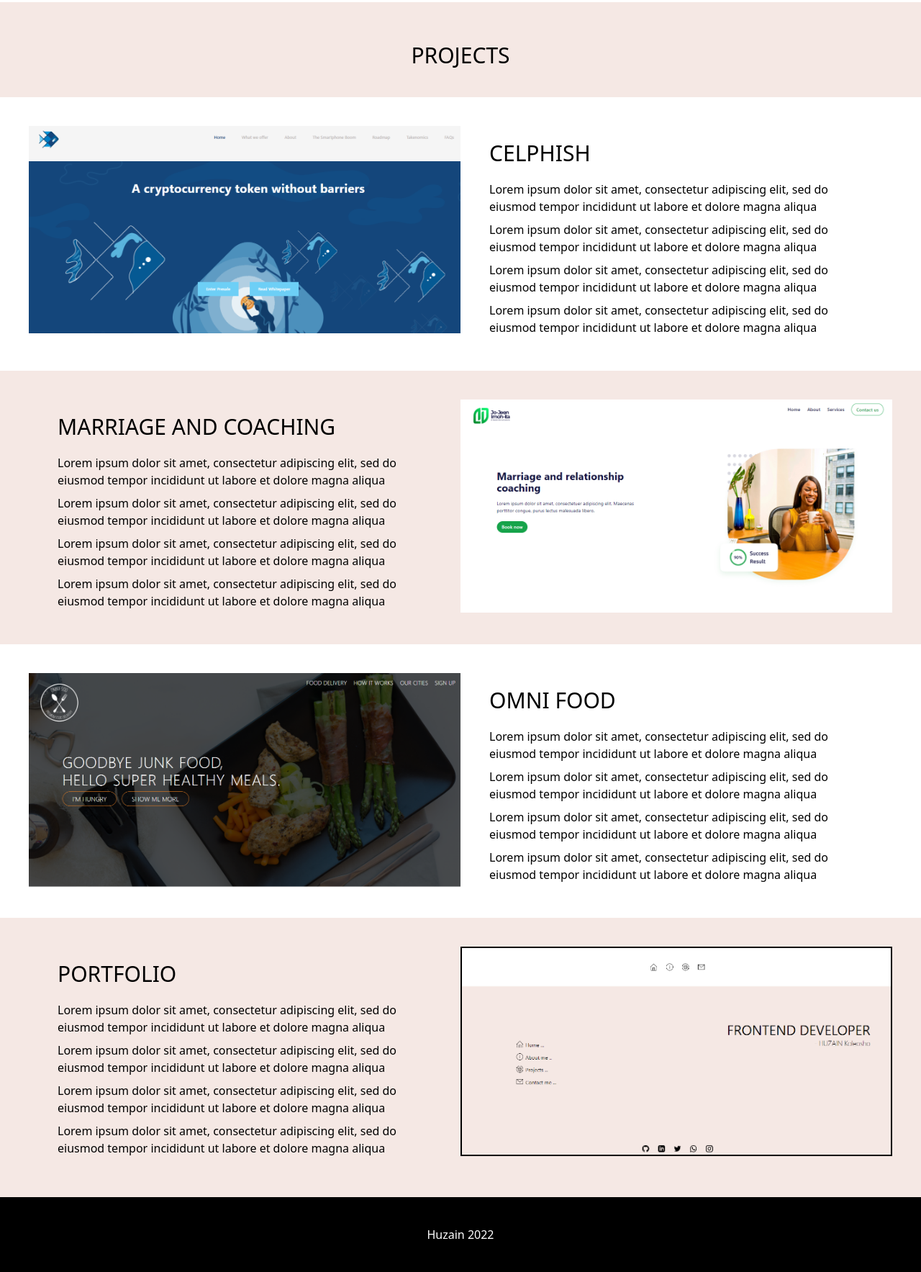
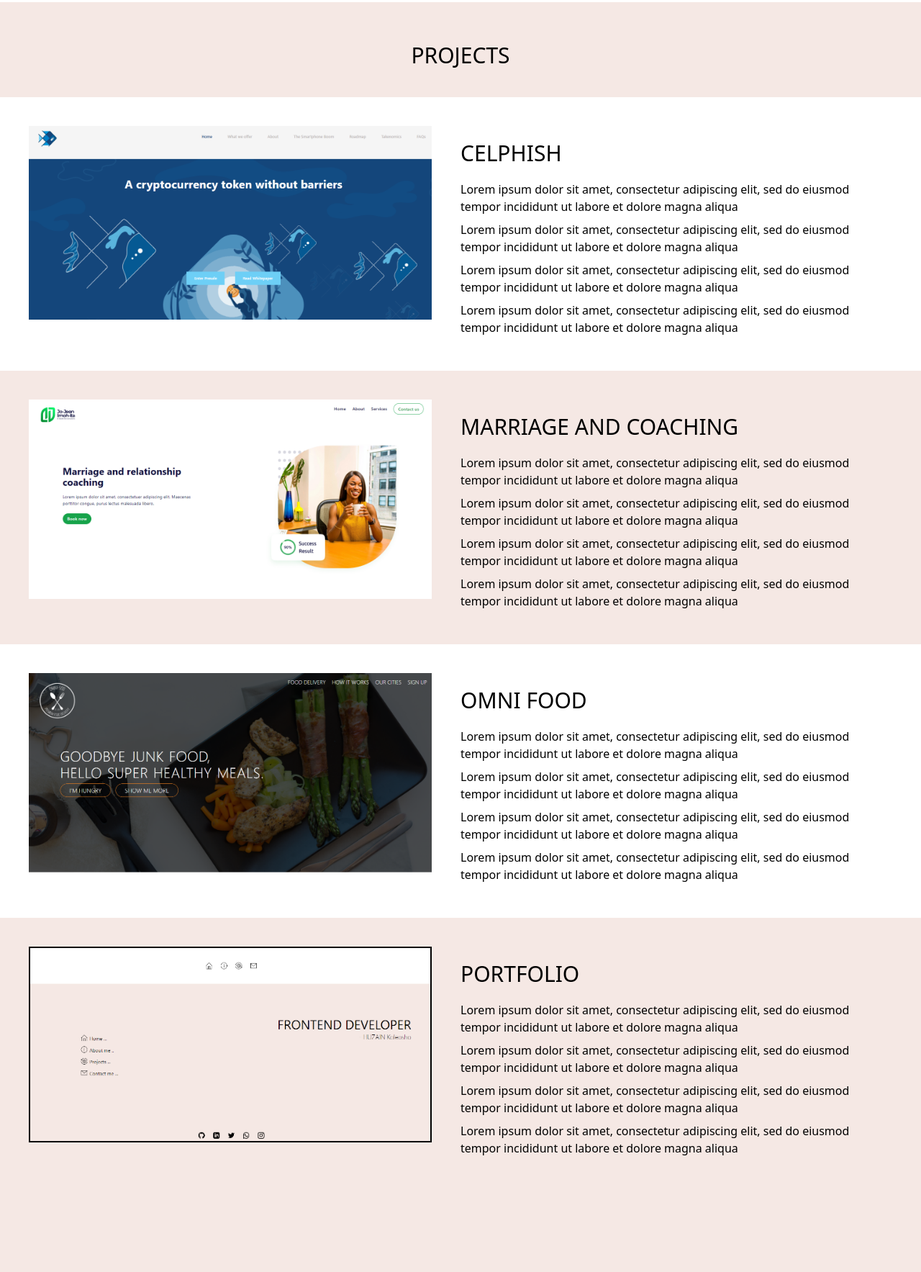
Before and after one commit to Uzayn/Old-portfolio, a website: page projects.html in a window 1280 px wide. Shown: the part 133-1900 px from the top of the page at 72% size. After the commit the page ends 1796 px from the top, so only its background shows below. Drawn offline with nearby package versions, Linux system fonts and the light colour scheme.

Commit message:
general update

```diff
--- a/projects.html
+++ b/projects.html
@@ -39,21 +39,21 @@
         </div>
 
         <div>
-            <div class="text-center text-3xl pt-14 pb-10">PROJECTS</div>
+            <div class="text-center font-light text-2xl md:text-3xl pt-14 pb-10">PROJECTS</div>
         </div>
 
         <div class="grid-flow-row">
 
             <div class="bg-white">
-                <div class="flex p-10">
-                    <div class="w-1/2">
+                <div class="grid md:flex p-10">
+                    <div class=" md:w-1/2">
                         <a href="https://uzayn.github.io/celphish-crypto/"><img class="" src="resources/CF.png" alt=""></a>
                     </div>
-                    <div class="w-1/2 pt-5">
-                        <div class="mx-10">
+                    <div class="md:mx-10 md:w-1/2 pt-5">
+                        <div class="">
                             <div class="text-left text-3xl">CELPHISH</div>
                         </div>
-                        <ol class="mx-10 pt-3">
+                        <ol class=" pt-3">
                             <li class="my-2">Lorem ipsum dolor sit amet, consectetur adipiscing elit, sed do eiusmod tempor incididunt ut labore et dolore magna aliqua</li>
                             <li class="my-2">Lorem ipsum dolor sit amet, consectetur adipiscing elit, sed do eiusmod tempor incididunt ut labore et dolore magna aliqua</li>
                             <li class="my-2">Lorem ipsum dolor sit amet, consectetur adipiscing elit, sed do eiusmod tempor incididunt ut labore et dolore magna aliqua</li>
@@ -70,42 +70,42 @@
 
 
 
-            <div class="flex p-10">
-                <div class="w-1/2 pt-5">
-                    <div class="mx-10 flex justify-between">
+            <div class="grid md:flex p-10">
+                <div class="md:mx-10 md:w-1/2 pt-5 order-2">
+                    <div class="flex justify-between">
                         <div class="text-left text-3xl">MARRIAGE AND COACHING</div>
                         <!-- <div class="flex">
                             <svg class="mr-2 stroke-0" width="24" height="24"><path d="M12 0C5.374 0 0 5.373 0 12c0 5.302 3.438 9.8 8.207 11.387.599.111.793-.261.793-.577v-2.234c-3.338.726-4.033-1.416-4.033-1.416-.546-1.387-1.333-1.756-1.333-1.756-1.089-.745.083-.729.083-.729 1.205.084 1.839 1.237 1.839 1.237 1.07 1.834 2.807 1.304 3.492.997.107-.775.418-1.305.762-1.604-2.665-.305-5.467-1.334-5.467-5.931 0-1.311.469-2.381 1.236-3.221-.124-.303-.535-1.524.117-3.176 0 0 1.008-.322 3.301 1.23A11.509 11.509 0 0 1 12 5.803c1.02.005 2.047.138 3.006.404 2.291-1.552 3.297-1.23 3.297-1.23.653 1.653.242 2.874.118 3.176.77.84 1.235 1.911 1.235 3.221 0 4.609-2.807 5.624-5.479 5.921.43.372.823 1.102.823 2.222v3.293c0 .319.192.694.801.576C20.566 21.797 24 17.3 24 12c0-6.627-5.373-12-12-12z"/></svg>
                             <svg width="24" height="24"><path d="M21 13v10H0V4h12v2H2v15h17v-8h2zm3-12H13.012l4.035 4-6.977 7.07 2.828 2.828 6.977-7.07L24 12V1z"/></svg>
                         </div> -->
                     </div>
-                    <ol class="mx-10 pt-3">
+                    <ol class="pt-3">
                         <li class="my-2">Lorem ipsum dolor sit amet, consectetur adipiscing elit, sed do eiusmod tempor incididunt ut labore et dolore magna aliqua</li>
                         <li class="my-2">Lorem ipsum dolor sit amet, consectetur adipiscing elit, sed do eiusmod tempor incididunt ut labore et dolore magna aliqua</li>
                         <li class="my-2">Lorem ipsum dolor sit amet, consectetur adipiscing elit, sed do eiusmod tempor incididunt ut labore et dolore magna aliqua</li>
                         <li class="my-2">Lorem ipsum dolor sit amet, consectetur adipiscing elit, sed do eiusmod tempor incididunt ut labore et dolore magna aliqua</li>
                     </ol>
                 </div>
-                <div class="w-1/2">
+                <div class="md:w-1/2 order-1">
                     <!-- <div class="text-2xl font-semibold text-black mb-2">2. OmniFood Online Food delivery services.</div> -->
                     <img class="" src="resources/BC.png" alt="">
                 </div>
             </div>
 
             <div class="bg-white">
-                <div class="flex p-10">
-                    <div class="w-1/2">
+                <div class="grid md:flex p-10">
+                    <div class="md:w-1/2">
                         <a href="/"><img class="" src="resources/OF.png" alt=""></a>
                     </div>
-                    <div class="w-1/2 pt-5">
-                        <div class="mx-10 flex justify-between">
+                    <div class="md:mx-10 md:w-1/2 pt-5">
+                        <div class=" flex justify-between">
                             <div class="text-left text-3xl">OMNI FOOD</div>
                             <!-- <div class="flex">
                                 <svg class="mr-2 stroke-0" width="24" height="24"><path d="M12 0C5.374 0 0 5.373 0 12c0 5.302 3.438 9.8 8.207 11.387.599.111.793-.261.793-.577v-2.234c-3.338.726-4.033-1.416-4.033-1.416-.546-1.387-1.333-1.756-1.333-1.756-1.089-.745.083-.729.083-.729 1.205.084 1.839 1.237 1.839 1.237 1.07 1.834 2.807 1.304 3.492.997.107-.775.418-1.305.762-1.604-2.665-.305-5.467-1.334-5.467-5.931 0-1.311.469-2.381 1.236-3.221-.124-.303-.535-1.524.117-3.176 0 0 1.008-.322 3.301 1.23A11.509 11.509 0 0 1 12 5.803c1.02.005 2.047.138 3.006.404 2.291-1.552 3.297-1.23 3.297-1.23.653 1.653.242 2.874.118 3.176.77.84 1.235 1.911 1.235 3.221 0 4.609-2.807 5.624-5.479 5.921.43.372.823 1.102.823 2.222v3.293c0 .319.192.694.801.576C20.566 21.797 24 17.3 24 12c0-6.627-5.373-12-12-12z"/></svg>
                                 <svg width="24" height="24"><path d="M21 13v10H0V4h12v2H2v15h17v-8h2zm3-12H13.012l4.035 4-6.977 7.07 2.828 2.828 6.977-7.07L24 12V1z"/></svg>
                             </div> -->
                         </div>
-                        <ol class="mx-10 pt-3">
+                        <ol class="pt-3">
                             <li class="my-2">Lorem ipsum dolor sit amet, consectetur adipiscing elit, sed do eiusmod tempor incididunt ut labore et dolore magna aliqua</li>
                             <li class="my-2">Lorem ipsum dolor sit amet, consectetur adipiscing elit, sed do eiusmod tempor incididunt ut labore et dolore magna aliqua</li>
                             <li class="my-2">Lorem ipsum dolor sit amet, consectetur adipiscing elit, sed do eiusmod tempor incididunt ut labore et dolore magna aliqua</li>
@@ -116,23 +116,23 @@
             </div>
 
             <div class=" text-black mb-2 ">
-                <div class="flex p-10">
-                    <div class="w-1/2 pt-5">
-                        <div class="mx-10 flex justify-between">
+                <div class="grid md:flex p-10">
+                    <div class="md:mx-10 md:w-1/2 pt-5 order-2">
+                        <div class="flex justify-between">
                             <div class="text-left text-3xl">PORTFOLIO</div>
                             <!-- <div class="flex">
                                 <svg class="mr-2 stroke-0" width="24" height="24"><path d="M12 0C5.374 0 0 5.373 0 12c0 5.302 3.438 9.8 8.207 11.387.599.111.793-.261.793-.577v-2.234c-3.338.726-4.033-1.416-4.033-1.416-.546-1.387-1.333-1.756-1.333-1.756-1.089-.745.083-.729.083-.729 1.205.084 1.839 1.237 1.839 1.237 1.07 1.834 2.807 1.304 3.492.997.107-.775.418-1.305.762-1.604-2.665-.305-5.467-1.334-5.467-5.931 0-1.311.469-2.381 1.236-3.221-.124-.303-.535-1.524.117-3.176 0 0 1.008-.322 3.301 1.23A11.509 11.509 0 0 1 12 5.803c1.02.005 2.047.138 3.006.404 2.291-1.552 3.297-1.23 3.297-1.23.653 1.653.242 2.874.118 3.176.77.84 1.235 1.911 1.235 3.221 0 4.609-2.807 5.624-5.479 5.921.43.372.823 1.102.823 2.222v3.293c0 .319.192.694.801.576C20.566 21.797 24 17.3 24 12c0-6.627-5.373-12-12-12z"/></svg>
                                 <svg width="24" height="24"><path d="M21 13v10H0V4h12v2H2v15h17v-8h2zm3-12H13.012l4.035 4-6.977 7.07 2.828 2.828 6.977-7.07L24 12V1z"/></svg>
                             </div> -->
                         </div>
-                        <ol class="mx-10 pt-3">
+                        <ol class="pt-3">
                             <li class="my-2">Lorem ipsum dolor sit amet, consectetur adipiscing elit, sed do eiusmod tempor incididunt ut labore et dolore magna aliqua</li>
                             <li class="my-2">Lorem ipsum dolor sit amet, consectetur adipiscing elit, sed do eiusmod tempor incididunt ut labore et dolore magna aliqua</li>
                             <li class="my-2">Lorem ipsum dolor sit amet, consectetur adipiscing elit, sed do eiusmod tempor incididunt ut labore et dolore magna aliqua</li>
                             <li class="my-2">Lorem ipsum dolor sit amet, consectetur adipiscing elit, sed do eiusmod tempor incididunt ut labore et dolore magna aliqua</li>
                         </ol>
                     </div>
-                    <div class="w-1/2 ">
+                    <div class="md:w-1/2 order-1">
                         <img class="border-2 border-black " src="resources/PF.png " alt=" ">
                     </div>
                 </div>
@@ -142,11 +142,11 @@
 
         </div>
 
-        <div class="bg-black text-white font-extralight p-10 text-center">
+        <!-- <div class="bg-black text-white font-extralight p-10 text-center">
             <div>
                 Huzain 2022
             </div>
-            <!-- <div class="flex justify-center pb-3">
+            <div class="flex justify-center pb-3">
                 <div class="m-4 hover:">
                     <a href=""><svg class="fill-white hover:fill-[#D1512D]" width="24" height="24"><path d="M12 0C5.374 0 0 5.373 0 12c0 5.302 3.438 9.8 8.207 11.387.599.111.793-.261.793-.577v-2.234c-3.338.726-4.033-1.416-4.033-1.416-.546-1.387-1.333-1.756-1.333-1.756-1.089-.745.083-.729.083-.729 1.205.084 1.839 1.237 1.839 1.237 1.07 1.834 2.807 1.304 3.492.997.107-.775.418-1.305.762-1.604-2.665-.305-5.467-1.334-5.467-5.931 0-1.311.469-2.381 1.236-3.221-.124-.303-.535-1.524.117-3.176 0 0 1.008-.322 3.301 1.23A11.509 11.509 0 0 1 12 5.803c1.02.005 2.047.138 3.006.404 2.291-1.552 3.297-1.23 3.297-1.23.653 1.653.242 2.874.118 3.176.77.84 1.235 1.911 1.235 3.221 0 4.609-2.807 5.624-5.479 5.921.43.372.823 1.102.823 2.222v3.293c0 .319.192.694.801.576C20.566 21.797 24 17.3 24 12c0-6.627-5.373-12-12-12z"/></svg></a>
                 </div>
@@ -162,8 +162,8 @@
                 <div class="m-4">
                     <a href=""><svg class="fill-white hover:fill-[#D1512D]" width="24" height="24"><path d="M12 2.163c3.204 0 3.584.012 4.85.07 3.252.148 4.771 1.691 4.919 4.919.058 1.265.069 1.645.069 4.849 0 3.205-.012 3.584-.069 4.849-.149 3.225-1.664 4.771-4.919 4.919-1.266.058-1.644.07-4.85.07-3.204 0-3.584-.012-4.849-.07-3.26-.149-4.771-1.699-4.919-4.92-.058-1.265-.07-1.644-.07-4.849 0-3.204.013-3.583.07-4.849.149-3.227 1.664-4.771 4.919-4.919 1.266-.057 1.645-.069 4.849-.069zM12 0C8.741 0 8.333.014 7.053.072 2.695.272.273 2.69.073 7.052.014 8.333 0 8.741 0 12c0 3.259.014 3.668.072 4.948.2 4.358 2.618 6.78 6.98 6.98C8.333 23.986 8.741 24 12 24c3.259 0 3.668-.014 4.948-.072 4.354-.2 6.782-2.618 6.979-6.98.059-1.28.073-1.689.073-4.948 0-3.259-.014-3.667-.072-4.947-.196-4.354-2.617-6.78-6.979-6.98C15.668.014 15.259 0 12 0zm0 5.838a6.162 6.162 0 1 0 0 12.324 6.162 6.162 0 0 0 0-12.324zM12 16a4 4 0 1 1 0-8 4 4 0 0 1 0 8zm6.406-11.845a1.44 1.44 0 1 0 0 2.881 1.44 1.44 0 0 0 0-2.881z"/></svg></a>
                 </div>
-            </div> -->
-        </div>
+            </div>
+        </div> -->
 
     </div>
 
```
Also changed, not shown: about.html (+5 -5 lines), contact.html (+4 -5 lines).
